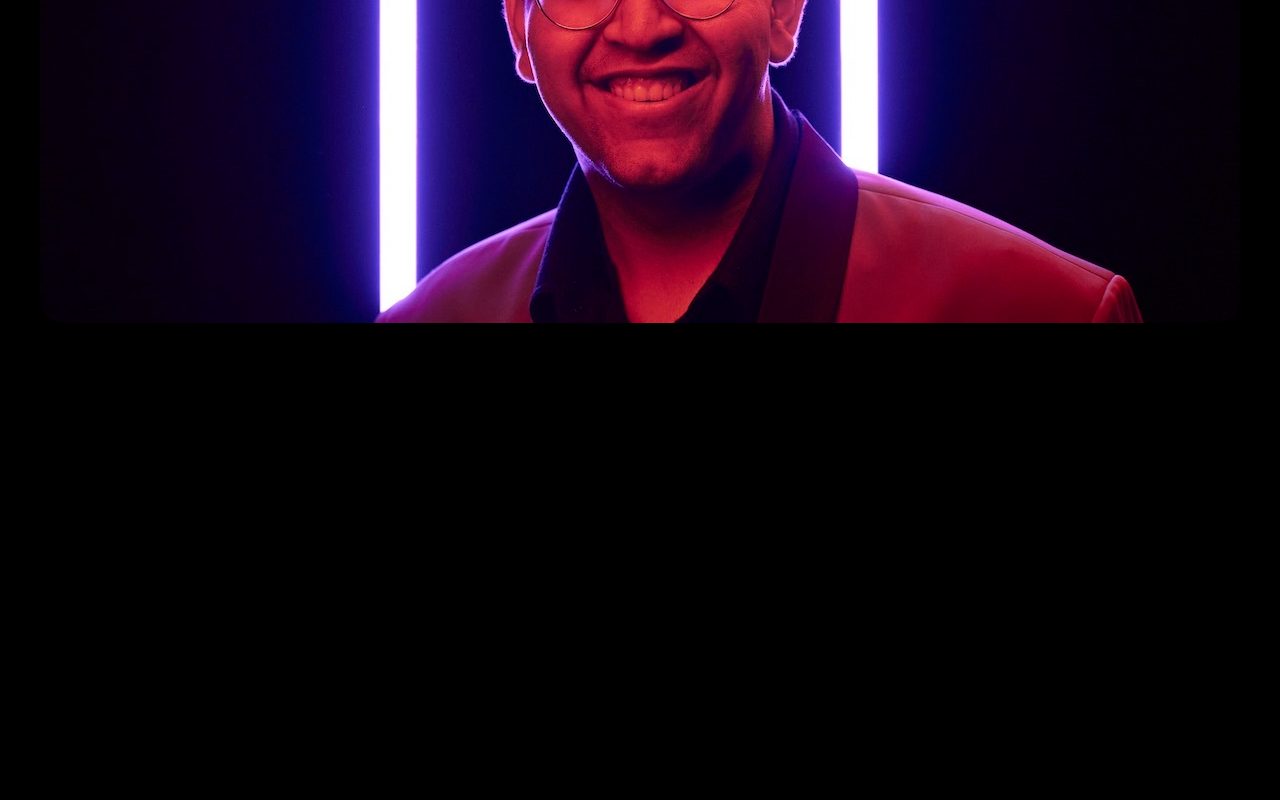
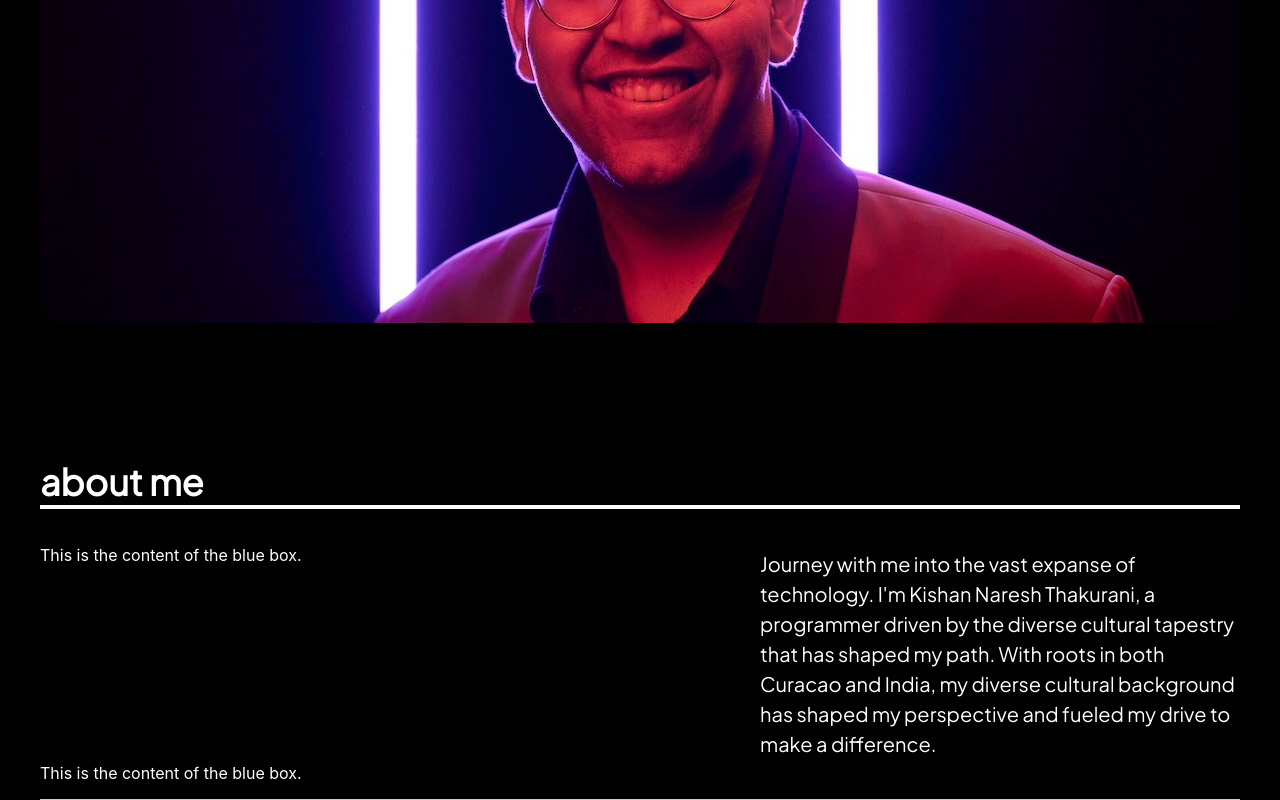
Before and after one commit to ktrocks3/kishansite, a React (Create React App) app in the folder kishansite/: page / in a window 1280 px wide. Shown: the part 716-1516 px from the top of the page. Before the commit the page ends 1039 px from the top, so only its background shows below. Built offline with nearby package versions, Linux system fonts and the light colour scheme.

Commit message:
Added About me (half at least)

```diff
--- a/kishansite/src/App.js
+++ b/kishansite/src/App.js
@@ -2,6 +2,7 @@ import React from 'react';
 import './App.css';
 import TopBar from './components/topbar.js';
 import TitleArea from './components/titlearea.js';
+import AboutMe from './components/aboutme.js';
 
 function App() {
     return (
@@ -17,7 +18,9 @@ function App() {
                      src="/Kishan.jpg"
                      alt="Kishan Thakurani"/>
             </div>
-            {/* Add other components here */}
+            <div className="row">
+                <AboutMe/>
+            </div>
         </div>
     );
 }
--- /dev/null
+++ b/kishansite/src/components/aboutme.css
@@ -0,0 +1,46 @@
+.aboutMe-text {
+    color: white;
+}
+
+.aboutMe-title-box {
+    width: 100%;
+}
+
+
+
+.aboutMe-box {
+    border-bottom: #CDCDCD 1px solid;
+    display: flex;
+}
+
+.aboutMe-left {
+    color: white;
+    width: 40%;
+    display: flex;
+    flex-direction: column;
+    justify-content: space-between;
+}
+
+.aboutMe-text {
+    color: white;
+    font-size: 20px;
+    font-family: 'Plus Jakarta Sans', sans-serif;
+    line-height: 30px;
+    font-weight: 400;
+    margin-bottom: 20px;
+    padding-bottom: 20px;
+    padding-left: 20%;
+    width: 40%; /* Adjusted width to accommodate the text box */
+    align-self: flex-start; /* Changed to align the text box to the top */
+}
+
+
+.aboutMe-title {
+    color: white;
+    font-size: 36px;
+    line-height: 46px;
+    font-weight: 700;
+    font-family: 'Plus Jakarta Sans', sans-serif;
+    margin-bottom: 20px;
+    border-bottom: 4px solid white; /* Combine border-bottom-color and border-bottom-style */
+}
--- /dev/null
+++ b/kishansite/src/components/aboutme.js
@@ -0,0 +1,25 @@
+import aboutme from "./aboutme.css";
+
+function AboutMe() {
+
+    return (
+        <div style={{width: "100%"}}>
+            <div className="aboutMe-title-box">
+                <p className="aboutMe-title">about me</p>
+            </div>
+            <div className="aboutMe-box">
+                <div className="aboutMe-left">
+                    <p>This is the content of the blue box.</p>
+                    <p>This is the content of the blue box.</p>
+                </div>
+                <p className="aboutMe-text">Journey with me into the vast expanse of technology. I'm Kishan Naresh
+                    Thakurani, a programmer driven by the diverse cultural tapestry that has shaped my path. With roots
+                    in both Curacao and India, my diverse cultural background has shaped my perspective and fueled my
+                    drive to make a difference.</p>
+            </div>
+
+        </div>
+    );
+}
+
+export default AboutMe;
--- a/kishansite/src/components/titlearea.js
+++ b/kishansite/src/components/titlearea.js
@@ -1,6 +1,10 @@
 import titlearea from "./titlearea.css";
 
 function TitleArea() {
+    const downloadTxtFile = () => {
+        console.log("download logic goes here")
+    }
+
     return (
         <div className={"titleArea-box"}>
             <div className={"titleArea-left"}>
@@ -10,7 +14,9 @@ function TitleArea() {
             <div className={"titleArea-right"}>
                 <p className={"titleArea-text"}> I am a student developer who is passionate about learning new things
                     and building projects. </p>
-                <button className={"titleArea-button"}>Resume</button>
+                <a href="/Kishan%20Thakurani.pdf" download>
+                    <button className={"titleArea-button"} onClick={downloadTxtFile}>Resume</button>
+                </a>
             </div>
         </div>);
 }
```
Also changed, not shown: 1 other file (tests, documents, lock files or other folders).
